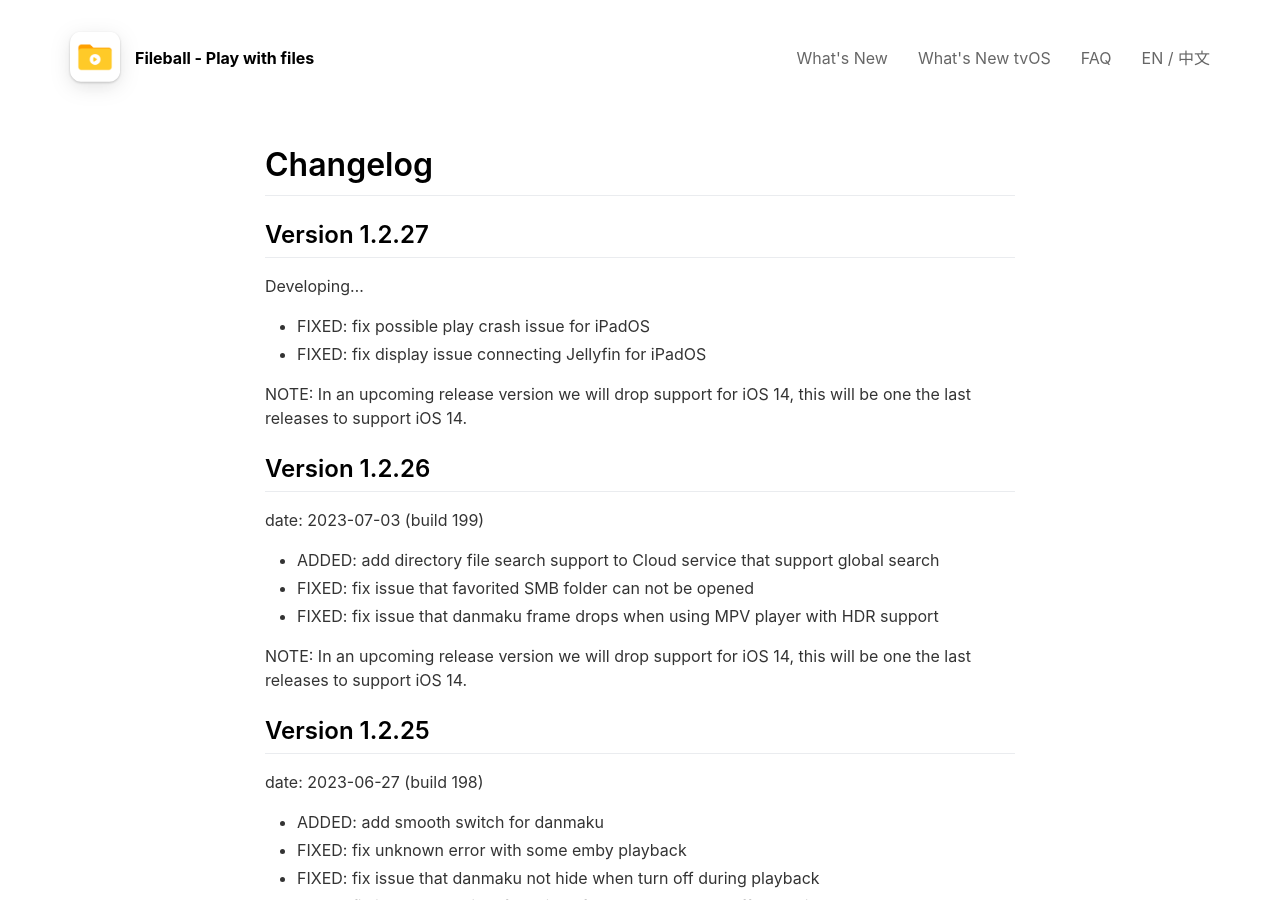
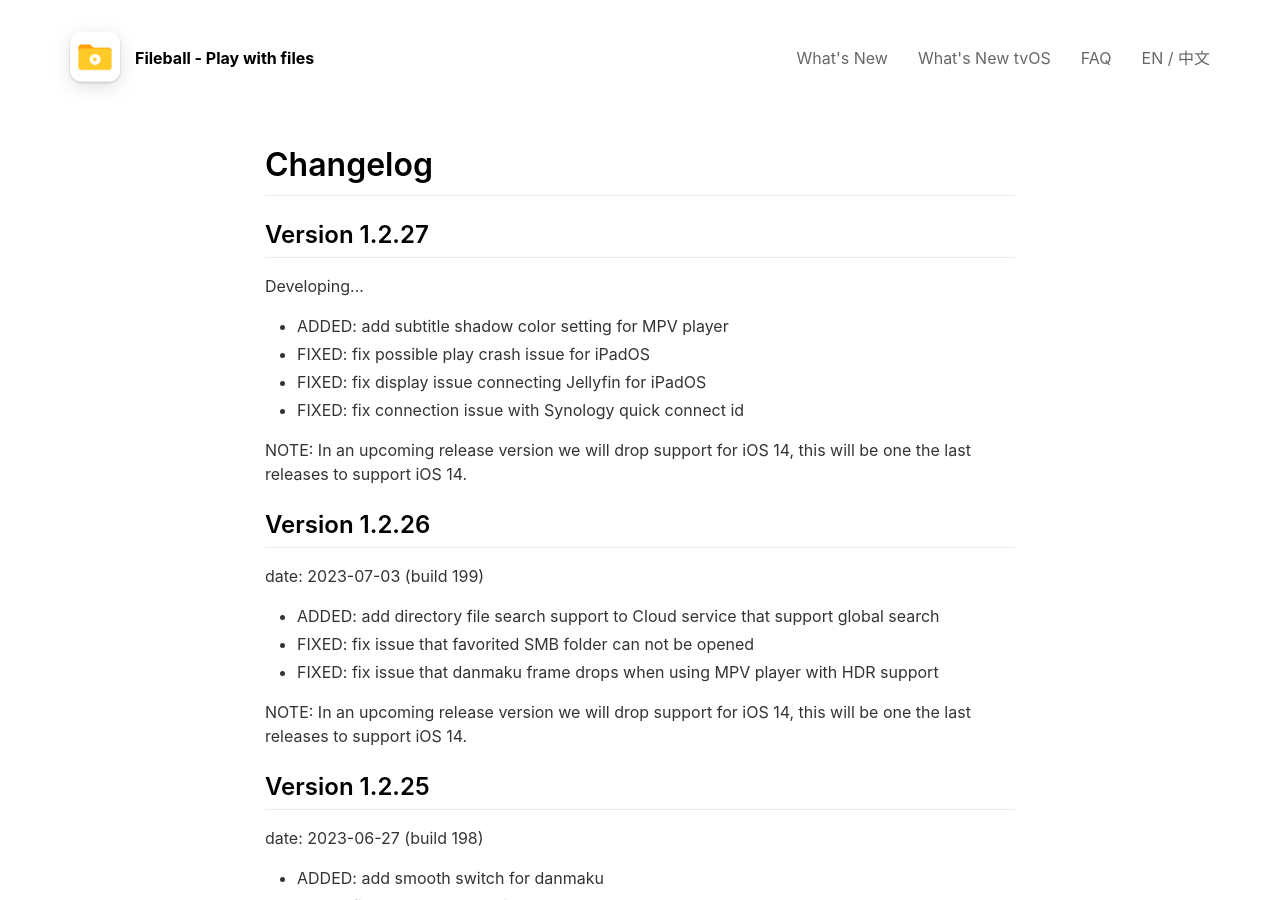
Before and after one commit to alexiscn/fileball.app, a Jekyll site: the page built from _pages/changelog.md, in a window 1280 px wide and 900 px high. Built offline with Jekyll 4.4.1, drawn with Linux system fonts in a browser that asks for light colours; nearby versions of some CDN libraries.

Commit message:
update changelog

```diff
--- a/_pages/changelog.md
+++ b/_pages/changelog.md
@@ -12,8 +12,10 @@ locale: en
 
 Developing...
 
+- ADDED: add subtitle shadow color setting for MPV player
 - FIXED: fix possible play crash issue for iPadOS
 - FIXED: fix display issue connecting Jellyfin for iPadOS
+- FIXED: fix connection issue with Synology quick connect id
 
 NOTE: In an upcoming release version we will drop support for iOS 14, this will be one the last releases to support iOS 14.
 
```
Also changed, not shown: _pages/changlog_tv.md (+0 -1 lines), _pages/cn/changelog.md (+2 -0 lines), _pages/cn/changelog_tv.md (+0 -1 lines).
